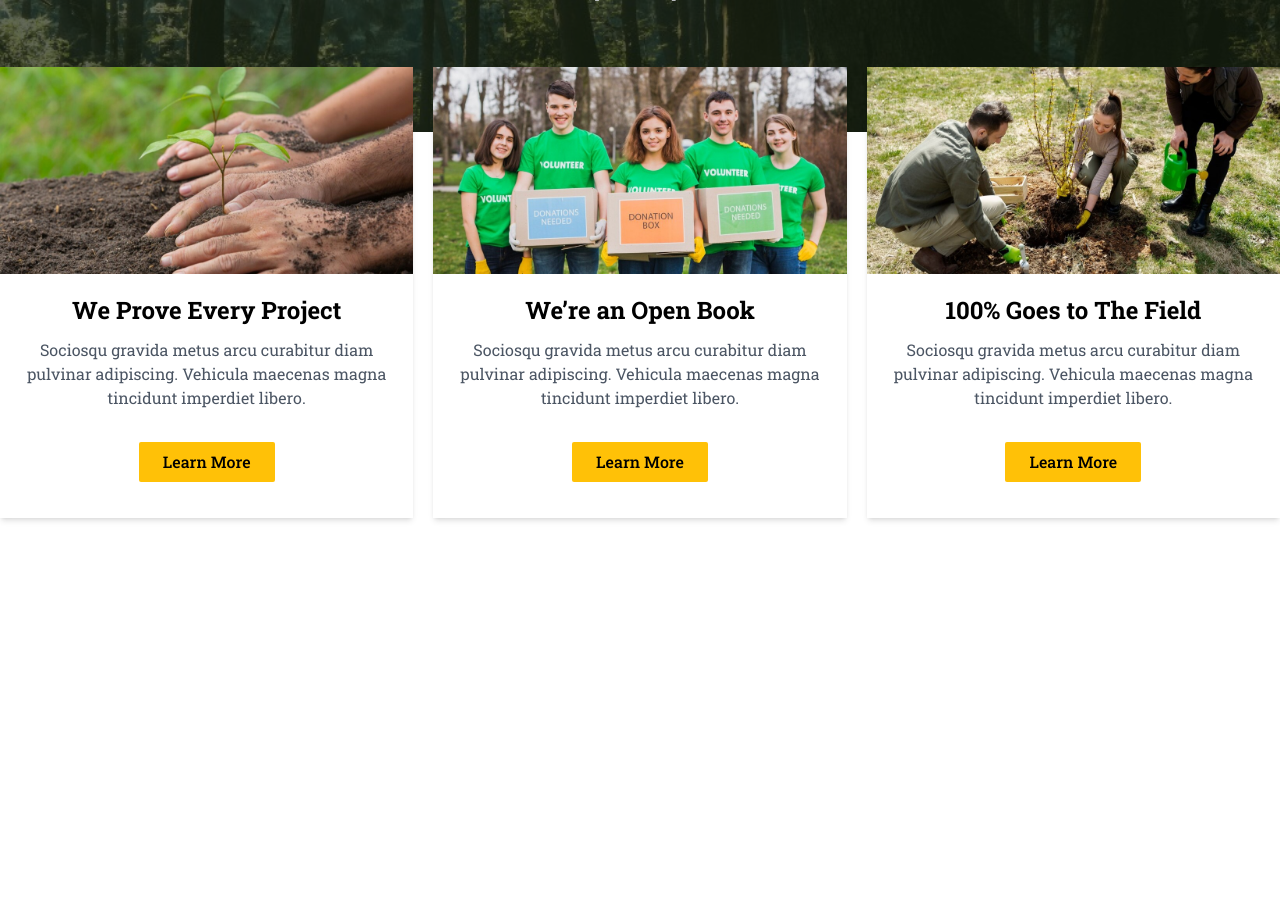
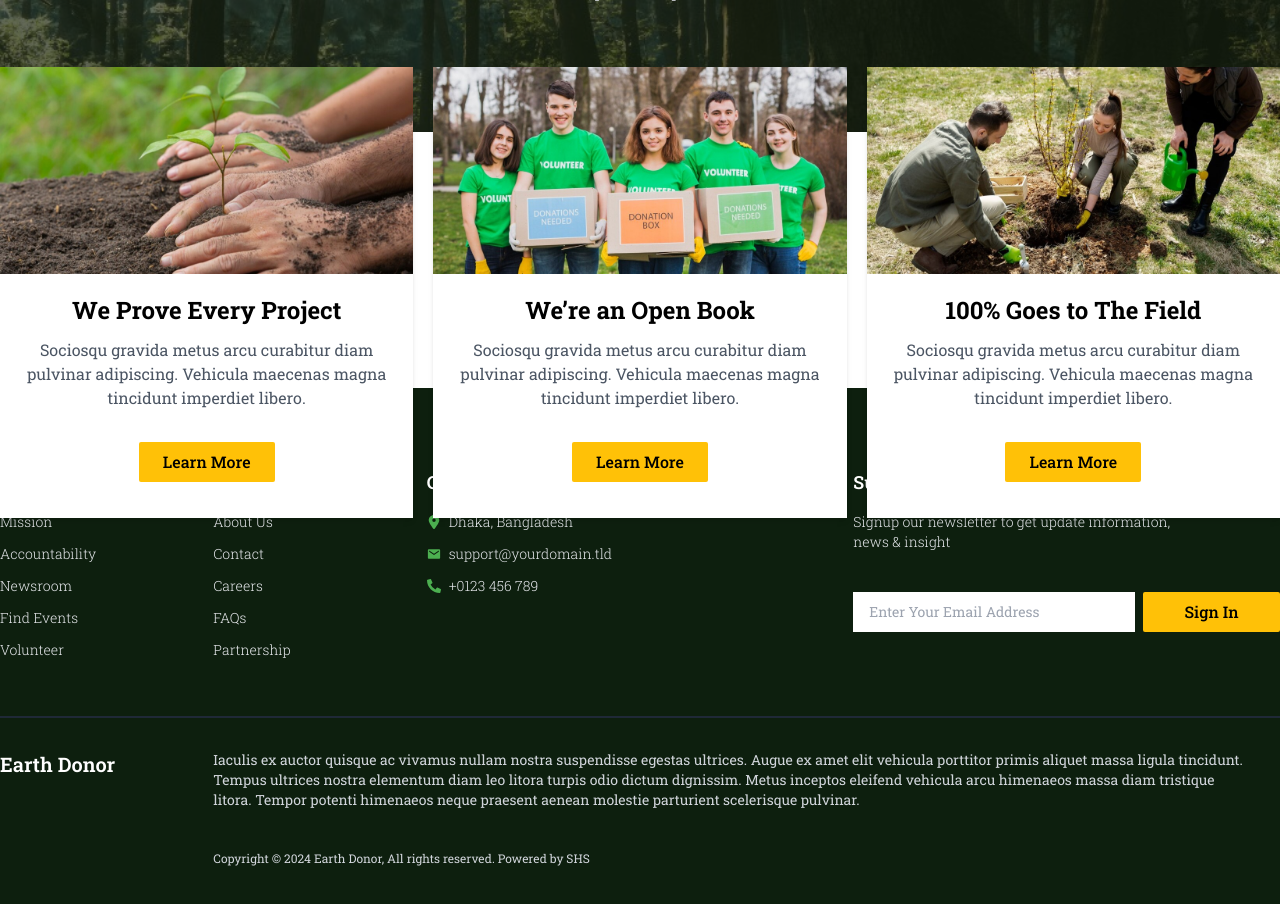
Before and after one commit to shakilahmedshuvo/earth-donor, a Next.js app: page / in a window 1280 px wide. Shown: the part 4060-4964 px from the top of the page. Before the commit the page ends 4618 px from the top, so only its background shows below. Built offline with nearby package versions, Linux system fonts and the light colour scheme.

Commit message:
add footer section

```diff
--- a/src/Components/Footer/Footer.jsx
+++ b/src/Components/Footer/Footer.jsx
@@ -1,7 +1,126 @@
+import { FaLocationDot } from "react-icons/fa6";
+import { IoMdMail } from "react-icons/io";
+import { FaPhoneAlt } from "react-icons/fa";
+
 const Footer = () => {
     return (
-        <div className="text-xl">
-            this is footer
+        <div className="bg-[#0D1F0E] mt-64 text-white">
+            <div className="max-w-7xl mx-auto">
+                <div className="grid grid-cols-6 pt-20">
+
+                    <div>
+                        <h2 className="font-semibold text-lg pb-4">
+                            Explore
+                        </h2>
+                        <div className="text-gray-200 font-light space-y-3 text-sm">
+                            <p className="hover:text-gray-50 cursor-pointer duration-300">
+                                Mission
+                            </p>
+                            <p className="hover:text-gray-50 cursor-pointer duration-300">
+                                Accountability
+                            </p>
+                            <p className="hover:text-gray-50 cursor-pointer duration-300">
+                                Newsroom
+                            </p>
+                            <p className="hover:text-gray-50 cursor-pointer duration-300">
+                                Find Events
+                            </p>
+                            <p className="hover:text-gray-50 cursor-pointer duration-300">
+                                Volunteer
+                            </p>
+                        </div>
+                    </div>
+
+                    <div>
+                        <h2 className="font-semibold text-lg pb-4">
+                            Company
+                        </h2>
+                        <div className="text-gray-200 font-light space-y-3 text-sm">
+                            <p className="hover:text-gray-50 cursor-pointer duration-300">
+                                About Us
+                            </p>
+                            <p className="hover:text-gray-50 cursor-pointer duration-300">
+                                Contact
+                            </p>
+                            <p className="hover:text-gray-50 cursor-pointer duration-300">
+                                Careers
+                            </p>
+                            <p className="hover:text-gray-50 cursor-pointer duration-300">
+                                FAQs
+                            </p>
+                            <p className="hover:text-gray-50 cursor-pointer duration-300">
+                                Partnership
+                            </p>
+                        </div>
+                    </div>
+
+                    <div className="col-span-2">
+                        <h2 className="font-semibold text-lg pb-4">
+                            Contacts
+                        </h2>
+                        <div className="text-gray-200 font-light space-y-3 text-sm">
+                            <p className="hover:text-gray-50 cursor-pointer duration-300 flex items-center">
+                                <FaLocationDot className="mr-2 text-[#4CAF50]" />Dhaka, Bangladesh
+                            </p>
+                            <p className="hover:text-gray-50 cursor-pointer duration-300 flex items-center">
+                                <IoMdMail className="mr-2 text-[#4CAF50]" />  support@yourdomain.tld
+                            </p>
+                            <p className="hover:text-gray-50 cursor-pointer duration-300 flex items-center">
+                                <FaPhoneAlt className="mr-2 text-[#4CAF50]" /> +0123 456 789
+                            </p>
+                        </div>
+                    </div>
+
+                    <div className="col-span-2">
+                        <h2 className="font-semibold text-lg pb-4">
+                            Subscribe Newsletter
+                        </h2>
+                        <div className="text-gray-200 font-light space-y-3 text-sm hover:text-gray-50 cursor-pointer duration-300">
+                            Signup our newsletter to get update information,
+                            <br />
+                            news & insight
+                        </div>
+
+                        <div className="grid grid-cols-6 gap-2 mt-10">
+                            <input
+                                className="col-span-4 text-sm py-2 px-4 w-[100%] text-black focus-within:outline-none"
+                                type="email"
+                                name="email"
+                                placeholder="Enter Your Email Address" />
+                            <button className="col-span-2 bg-[#FFC107] py-2 px-6 rounded-sm text-black font-medium">
+                                Sign In
+                            </button>
+                        </div>
+
+                    </div>
+                </div>
+
+                {/* hr line */}
+                <hr className="border border-gray-800 mt-14 mb-8" />
+
+                <div className="grid grid-cols-6">
+                    <div>
+                        <h2 className="font-semibold text-xl pb-4">
+                            Earth Donor
+                        </h2>
+                    </div>
+
+                    <div className="col-span-5">
+                        <p className="text-gray-300 text-sm font-normal">
+                            Iaculis ex auctor quisque ac vivamus nullam nostra suspendisse egestas ultrices. Augue ex amet elit vehicula porttitor primis aliquet massa ligula tincidunt.
+                            <br />
+                            Tempus ultrices nostra elementum diam leo litora turpis odio dictum dignissim. Metus inceptos eleifend vehicula arcu himenaeos massa diam tristique
+                            <br />
+                            litora. Tempor potenti himenaeos neque praesent aenean molestie parturient scelerisque pulvinar.
+                        </p>
+                        <p className="text-xs text-gray-300 my-10">
+                            Copyright © 2024 Earth Donor, All rights reserved. Powered by SHS
+                        </p>
+                    </div>
+
+                </div>
+
+            </div>
         </div>
     );
 };
```
